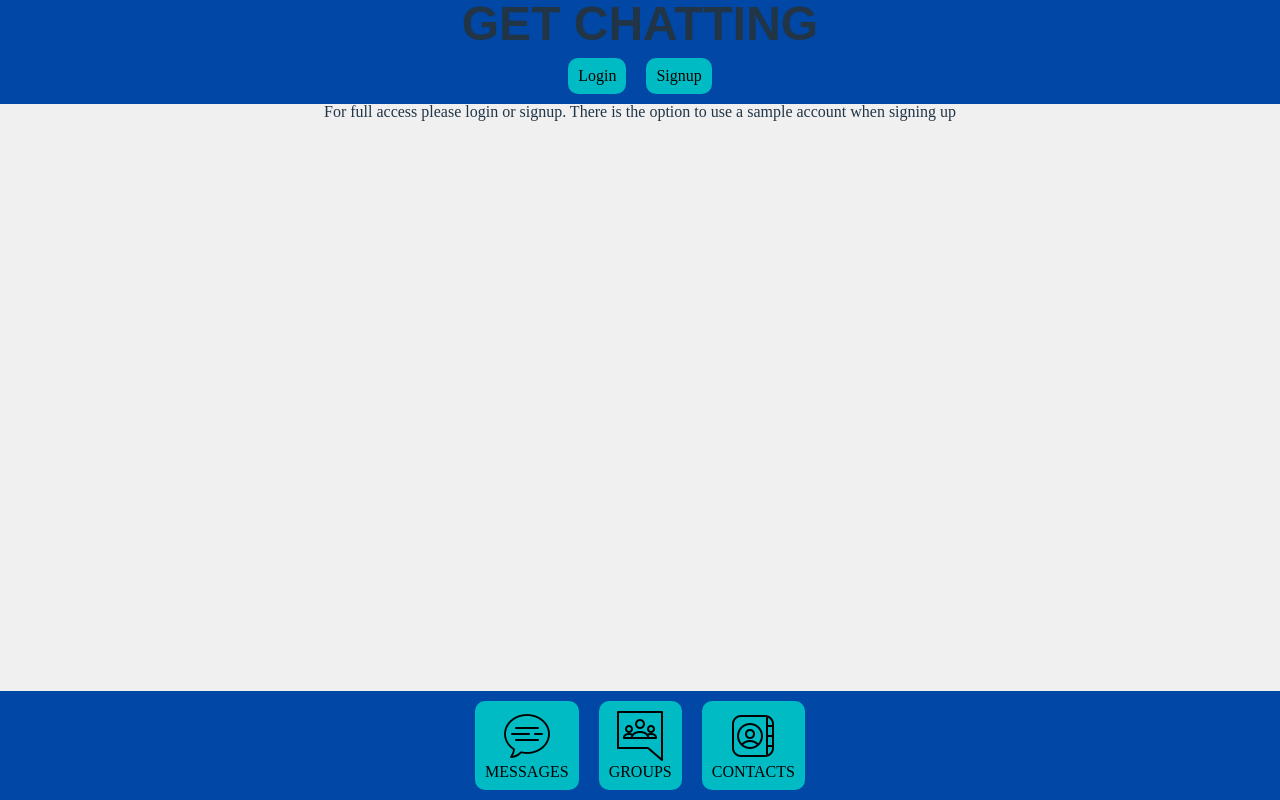
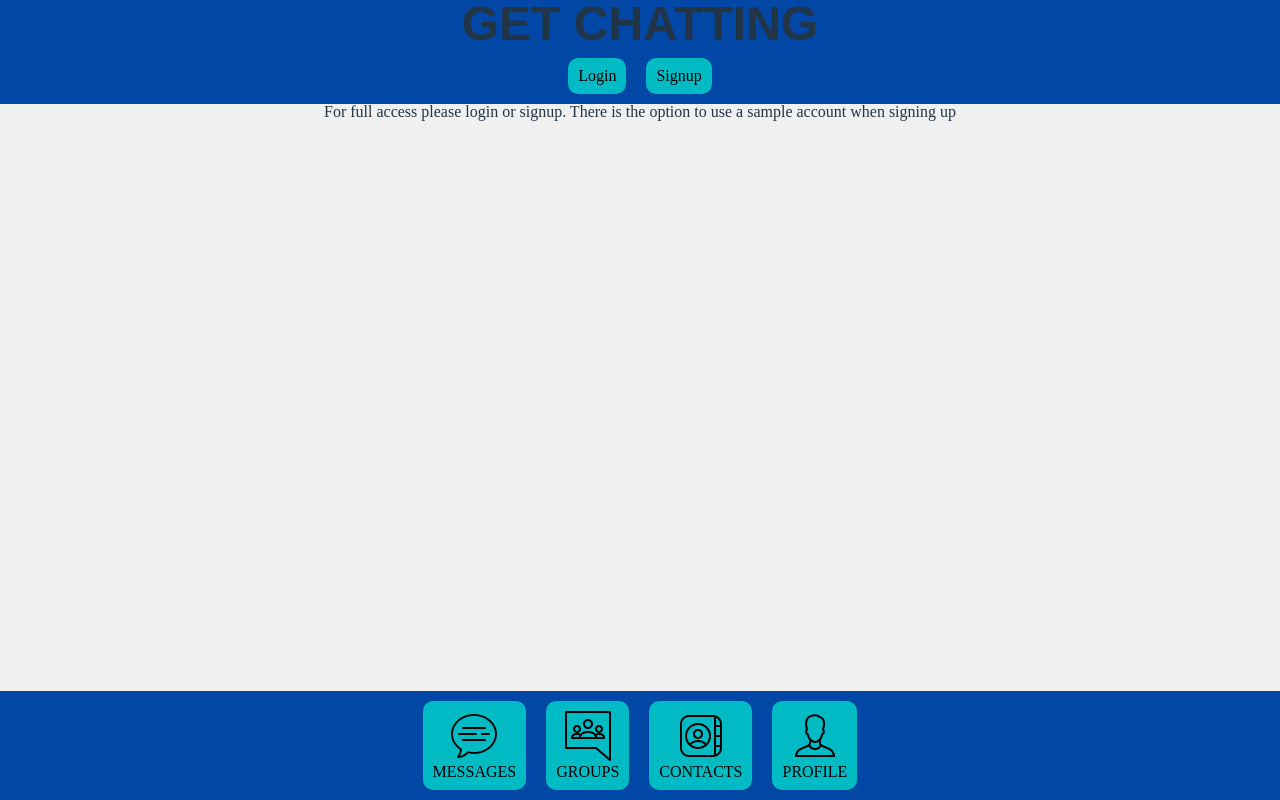
Before and after one commit to LukasDrinkwater/project-messaging-app, a React (Vite) app in the folder frontend/: page /landing-page in a window 1280 px wide. Built offline with nearby package versions, Linux system fonts and the light colour scheme; no server answers; a web font is replaced by a local one.

Commit message:
added new footer button for going to the profile page

```diff
--- a/frontend/src/components/single-components/single_use/Footer.jsx
+++ b/frontend/src/components/single-components/single_use/Footer.jsx
@@ -1,4 +1,3 @@
-import { useContext } from "react";
 import { NavLink } from "react-router-dom";
 
 // import { LoginContext } from "../../../App";
@@ -6,6 +5,7 @@ import { NavLink } from "react-router-dom";
 import groupsIcon from "../../../assets/header_and_footer/groups.png";
 import messagesIcon from "../../../assets/header_and_footer/message.png";
 import contactsIcon from "../../../assets/header_and_footer/contacts.png";
+import profileIcon from "../../../assets/header_and_footer/profile.png";
 
 export default function Footer() {
   // const [loggedIn, setLoggedIn] = useContext(LoginContext);
@@ -16,18 +16,15 @@ export default function Footer() {
         <NavLink to="/messages">
           <div className="footerMessages">
             <div className="messagesIcon">
-              <img src={messagesIcon} alt="test" />
+              <img src={messagesIcon} alt="Icon of a message popup" />
             </div>
             <p>MESSAGES</p>
           </div>
         </NavLink>
-        {/* <div className="footerGroups">
-          <NavLink to="/groups">Groups</NavLink>
-        </div> */}
         <NavLink to="/groups">
           <div className="footerGroups">
             <div className="groupsIcon">
-              <img src={groupsIcon} alt="test" />
+              <img src={groupsIcon} alt="Icon of a group of users" />
             </div>
             <p>GROUPS</p>
           </div>
@@ -35,9 +32,17 @@ export default function Footer() {
         <NavLink to="/contacts">
           <div className="footerContacts">
             <div className="contactsIcon">
-              <img src={contactsIcon} alt="test" />
+              <img src={contactsIcon} alt="Icon of a contacts book" />
             </div>
             <p>CONTACTS</p>
+          </div>
+        </NavLink>
+        <NavLink to="/contacts/edit-profile">
+          <div className="footerProfile">
+            <div className="profileIcon">
+              <img src={profileIcon} alt="Icon of a outline of a person" />
+            </div>
+            <p>PROFILE</p>
           </div>
         </NavLink>
       </div>
```
